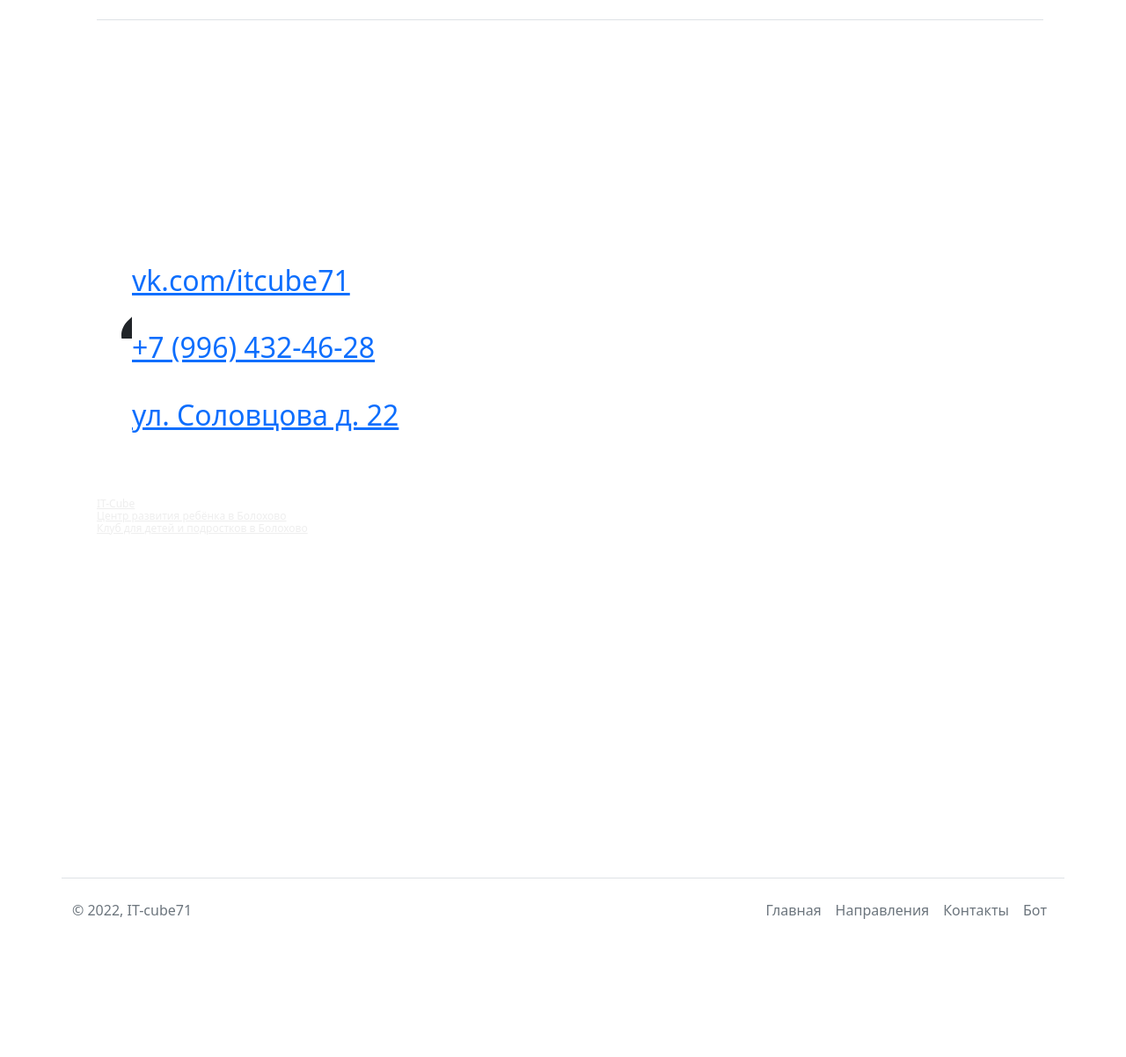
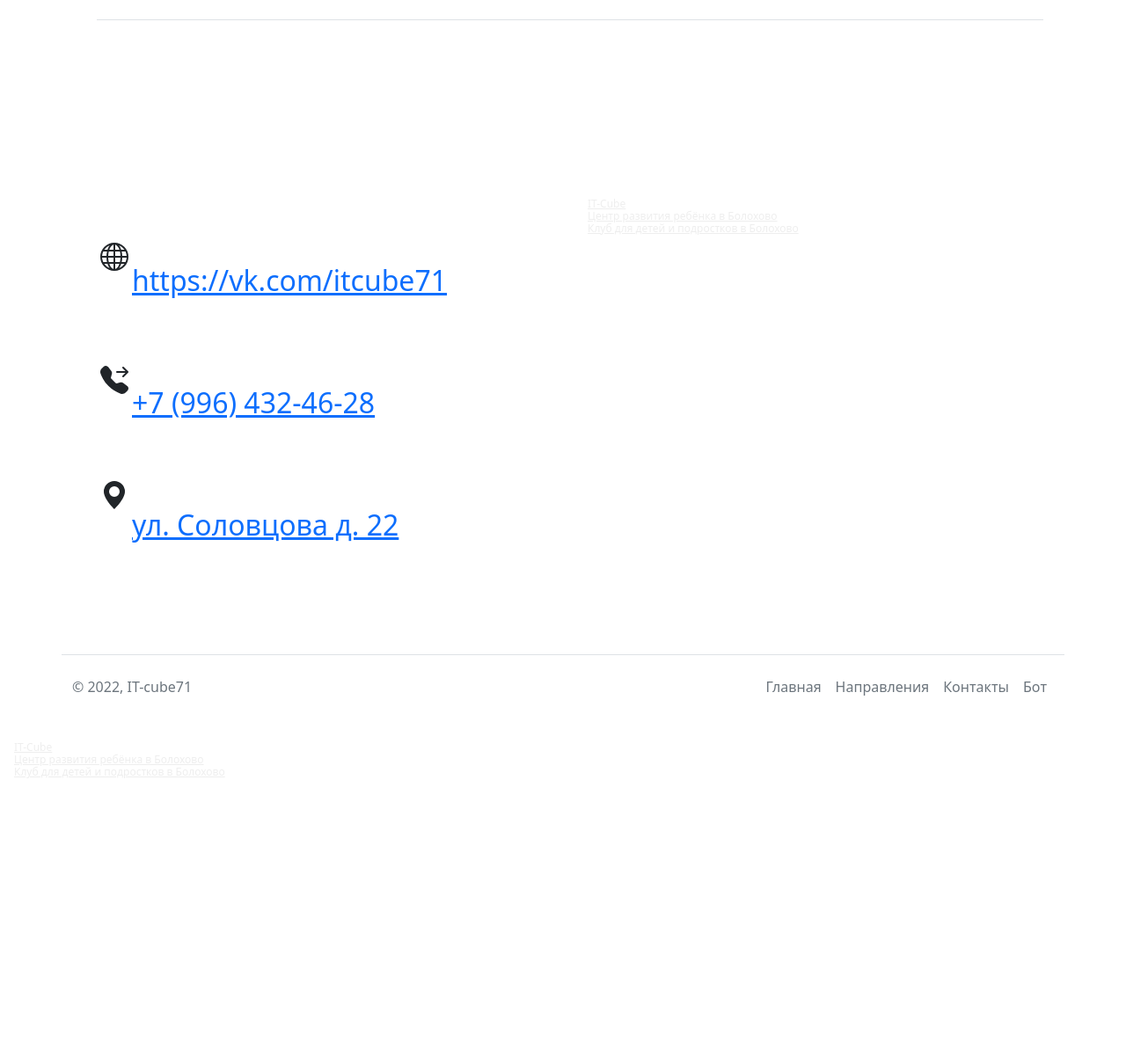
Before and after one commit to PavelDeichuk/flask_blog, a Python web app: template templates/index.html in a window 1280 px wide. Shown: the part 1602-2804 px from the top of the page at 88% size. Before the commit the page ends 2647 px from the top, so only its background shows below. Run offline with Jinja, Linux system fonts and the light colour scheme; the template is opened without the code that fills it, so the values that code supplies are empty.

Commit message:
Update index.html

```diff
--- a/templates/index.html
+++ b/templates/index.html
@@ -41,26 +41,58 @@
   </div>
 </div>
 <div class="container px-4 py-5" id="hanging-icons2">
-    <div class="row g-4 py-5 row-cols-1">
+    <div class="row g-4 py-5 row-cols-1 row-cols-lg-2">
       <div class="col d-flex align-items-start">
         <div class="icon-square bg-light text-dark d-inline-flex align-items-center justify-content-center fs-4 flex-shrink-0 me-3">
         </div>
         <div>
             <div class="d-flex flex-wrap align-items-center justify-content-center justify-content-lg-start">
             <svg xmlns="http://www.w3.org/2000/svg" width="40" height="32" fill="currentColor" class="bi bi-globe" viewBox="0 0 16 16">
-                <svg xmlns="http://www.w3.org/2000/svg" width="40" height="32" fill="currentColor" class="bi bi-telephone-forward-fill" viewBox="0 0 16 16">
-                    <svg xmlns="http://www.w3.org/2000/svg" width="40" height="32" fill="currentColor" class="bi bi-telephone-forward-fill" viewBox="0 0 16 16">
                 <path d="M0 8a8 8 0 1 1 16 0A8 8 0 0 1 0 8zm7.5-6.923c-.67.204-1.335.82-1.887 1.855A7.97 7.97 0 0 0 5.145 4H7.5V1.077zM4.09 4a9.267 9.267 0 0 1 .64-1.539 6.7 6.7 0 0 1 .597-.933A7.025 7.025 0 0 0 2.255 4H4.09zm-.582 3.5c.03-.877.138-1.718.312-2.5H1.674a6.958 6.958 0 0 0-.656 2.5h2.49zM4.847 5a12.5 12.5 0 0 0-.338 2.5H7.5V5H4.847zM8.5 5v2.5h2.99a12.495 12.495 0 0 0-.337-2.5H8.5zM4.51 8.5a12.5 12.5 0 0 0 .337 2.5H7.5V8.5H4.51zm3.99 0V11h2.653c.187-.765.306-1.608.338-2.5H8.5zM5.145 12c.138.386.295.744.468 1.068.552 1.035 1.218 1.65 1.887 1.855V12H5.145zm.182 2.472a6.696 6.696 0 0 1-.597-.933A9.268 9.268 0 0 1 4.09 12H2.255a7.024 7.024 0 0 0 3.072 2.472zM3.82 11a13.652 13.652 0 0 1-.312-2.5h-2.49c.062.89.291 1.733.656 2.5H3.82zm6.853 3.472A7.024 7.024 0 0 0 13.745 12H11.91a9.27 9.27 0 0 1-.64 1.539 6.688 6.688 0 0 1-.597.933zM8.5 12v2.923c.67-.204 1.335-.82 1.887-1.855.173-.324.33-.682.468-1.068H8.5zm3.68-1h2.146c.365-.767.594-1.61.656-2.5h-2.49a13.65 13.65 0 0 1-.312 2.5zm2.802-3.5a6.959 6.959 0 0 0-.656-2.5H12.18c.174.782.282 1.623.312 2.5h2.49zM11.27 2.461c.247.464.462.98.64 1.539h1.835a7.024 7.024 0 0 0-3.072-2.472c.218.284.418.598.597.933zM10.855 4a7.966 7.966 0 0 0-.468-1.068C9.835 1.897 9.17 1.282 8.5 1.077V4h2.355z"/>
+                <h2><ya-tr-span data-index="30-0" data-translated="true" data-source-lang="en" data-target-lang="ru" data-value="Featured title" data-translation="Рекомендуемое название" data-ch="0" data-type="trSpan" data-selected="false"><center><p align="justify"><a href="https://vk.com/itcube71"><br><br>https://vk.com/itcube71</a></p></center></ya-tr-span></h2>
+            </svg>
+            </div>
+            <div class="d-flex flex-wrap align-items-center justify-content-center justify-content-lg-start">
+            <svg xmlns="http://www.w3.org/2000/svg" width="40" height="32" fill="currentColor" class="bi bi-telephone-forward-fill" viewBox="0 0 16 16">
                 <path fill-rule="evenodd" d="M1.885.511a1.745 1.745 0 0 1 2.61.163L6.29 2.98c.329.423.445.974.315 1.494l-.547 2.19a.678.678 0 0 0 .178.643l2.457 2.457a.678.678 0 0 0 .644.178l2.189-.547a1.745 1.745 0 0 1 1.494.315l2.306 1.794c.829.645.905 1.87.163 2.611l-1.034 1.034c-.74.74-1.846 1.065-2.877.702a18.634 18.634 0 0 1-7.01-4.42 18.634 18.634 0 0 1-4.42-7.009c-.362-1.03-.037-2.137.703-2.877L1.885.511zm10.761.135a.5.5 0 0 1 .708 0l2.5 2.5a.5.5 0 0 1 0 .708l-2.5 2.5a.5.5 0 0 1-.708-.708L14.293 4H9.5a.5.5 0 0 1 0-1h4.793l-1.647-1.646a.5.5 0 0 1 0-.708z"/>
+                <h2><ya-tr-span data-index="30-0" data-translated="true" data-source-lang="en" data-target-lang="ru" data-value="Featured title" data-translation="Рекомендуемое название" data-ch="0" data-type="trSpan" data-selected="false"><center><p align="justify"><a href="tel:+78142332211"><br><br>+7 (996) 432-46-28</a></p></center></ya-tr-span></h2>
+            </svg>
+            </div>
+            <div class="d-flex flex-wrap align-items-center justify-content-center justify-content-lg-start">
+            <svg xmlns="http://www.w3.org/2000/svg" width="40" height="32" fill="currentColor" class="bi bi-telephone-forward-fill" viewBox="0 0 16 16">
                 <path d="M8 16s6-5.686 6-10A6 6 0 0 0 2 6c0 4.314 6 10 6 10zm0-7a3 3 0 1 1 0-6 3 3 0 0 1 0 6z"/>
-                <h2><ya-tr-span data-index="30-0" data-translated="true" data-source-lang="en" data-target-lang="ru" data-value="Featured title" data-translation="Рекомендуемое название" data-ch="0" data-type="trSpan" data-selected="false"><center><p align="justify"><a href="https://vk.com/itcube71"><br><br>vk.com/itcube71</a><a href="tel:+78142332211"><br><br>+7 (996) 432-46-28</a><a href="https://yandex.ru/maps/org/it_cube/76940150003/?from=tabbar&ll=37.835144%2C54.083808&source=serp_navig&z=17.57"><br><br>ул. Соловцова д. 22</a></p></center></ya-tr-span></h2>
-                    </svg>
-                </svg>
+                <h2><ya-tr-span data-index="30-0" data-translated="true" data-source-lang="en" data-target-lang="ru" data-value="Featured title" data-translation="Рекомендуемое название" data-ch="0" data-type="trSpan" data-selected="false"><center><a href="https://yandex.ru/maps/org/it_cube/76940150003/?from=tabbar&ll=37.835144%2C54.083808&source=serp_navig&z=17.57"><br><br>ул. Соловцова д. 22</a></center></ya-tr-span></h2>
             </svg>
             </div>
         </div>
       </div>
-    </div>
+      <div class="col d-flex align-items-start">
+        <div class="icon-square bg-light text-dark d-inline-flex align-items-center justify-content-center fs-4 flex-shrink-0 me-3">
+        </div>
+        <div>
+            <div style="position:relative;overflow:hidden;">
+                <ya-tr-span data-index="30-0" data-translated="true" data-source-lang="en" data-target-lang="ru" data-value="Featured title" data-translation="Рекомендуемое название" data-ch="0" data-type="trSpan" data-selected="false"><center><p align="justify"><a href="https://yandex.ru/maps/org/it_cube/76940150003/?utm_medium=mapframe&utm_source=maps" style="color:#eee;font-size:12px;position:absolute;top:0px;">IT-Cube</a><a href="https://yandex.ru/maps/37162/bolokhovo/category/children_developmental_center/184107204/?utm_medium=mapframe&utm_source=maps" style="color:#eee;font-size:12px;position:absolute;top:14px;">Центр развития ребёнка в Болохово</a><a href="https://yandex.ru/maps/37162/bolokhovo/category/children_and_teenagers_clubs/184107202/?utm_medium=mapframe&utm_source=maps" style="color:#eee;font-size:12px;position:absolute;top:28px;">Клуб для детей и подростков в Болохово</a><iframe src="https://yandex.ru/map-widget/v1/-/CCUNu8BBlA" width="500" height="340" frameborder="1" allowfullscreen="true" style="position:relative;"></iframe></a></p></center></ya-tr-span>
+            </div>
+        </div>
+      </div>
+</div>
+</div>
+ <footer class="container d-flex flex-wrap justify-content-between align-items-center py-3 my-4 border-top">
+    <p class="col-md-4 mb-0 text-muted">© 2022, IT-cube71</p>
+
+    <a href="/" class="col-md-4 d-flex align-items-center justify-content-center mb-3 mb-md-0 me-md-auto link-dark text-decoration-none">
+      <svg class="bi me-2" width="40" height="32"><use xlink:href="#bootstrap"></use></svg>
+    </a>
+
+    <ul class="nav col-md-4 justify-content-end">
+      <li class="nav-item"><a href="/flask_blog/templates/" class="nav-link px-2 text-muted">Главная</a></li>
+      <li class="nav-item"><a href="/flask_blog/templates/napravl" class="nav-link px-2 text-muted">Направления</a></li>
+      <li class="nav-item"><a href="/flask_blog/templates/teleph" class="nav-link px-2 text-muted">Контакты</a></li>
+      <li class="nav-item"><a href="/flask_blog/templates/telegbot" class="nav-link px-2 text-muted">Бот</a></li>
+    </ul>
+  </footer>
+    </body>
+</html>
 <div class="col d-flex align-items-start">
     <div class="icon-square bg-light text-dark d-inline-flex align-items-center justify-content-center fs-4 flex-shrink-0 me-3">
     </div>
```
